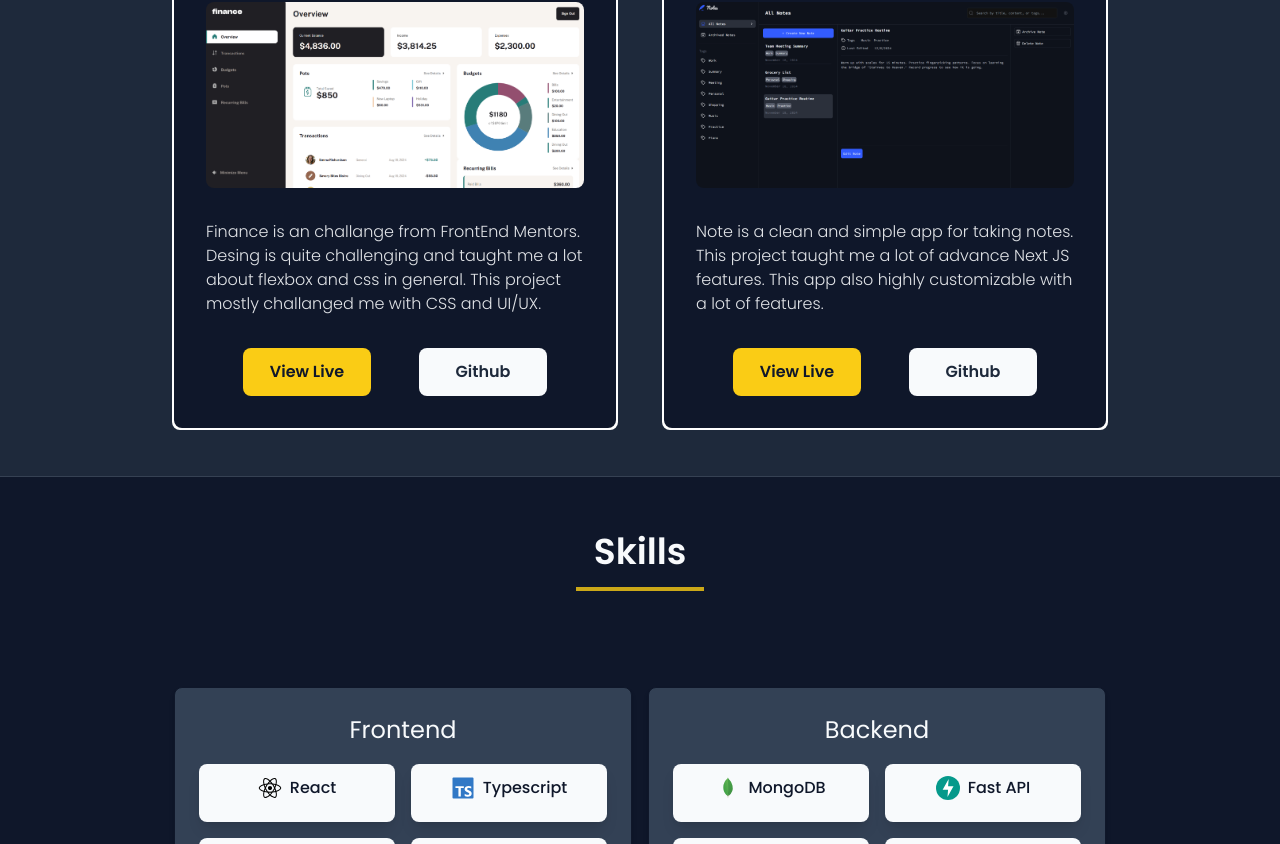
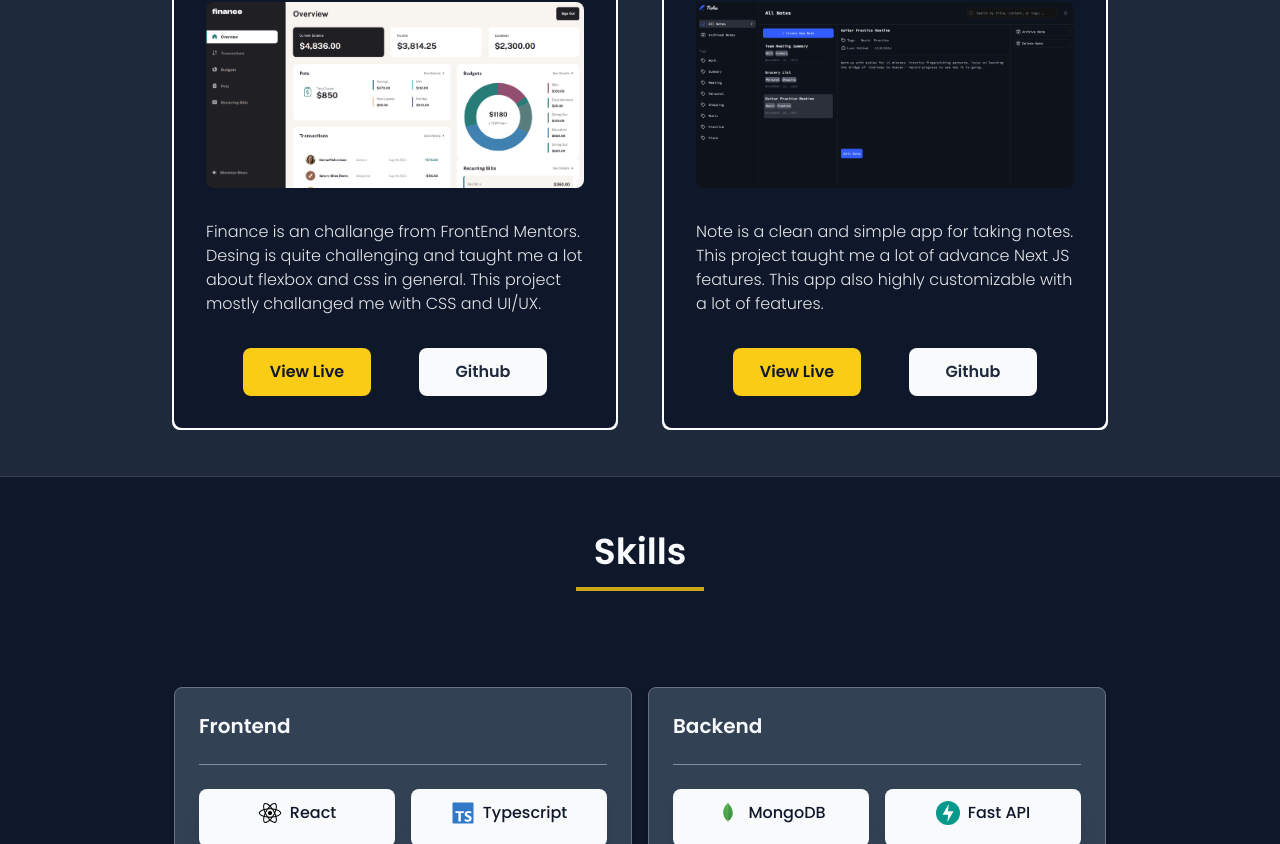
Before and after one commit to kaya70875/personal, a Next.js app: page / in a window 1280 px wide. Shown: the part 1956-2800 px from the top of the page. Built offline with nearby package versions, Linux system fonts and the light colour scheme.

Commit message:
refactor: update skillCard layout

```diff
--- a/src/components/SkillCategoryCard.tsx
+++ b/src/components/SkillCategoryCard.tsx
@@ -11,8 +11,9 @@ export default function SkillCategoryCard({ category }: SkillCategoryCard) {
   const currentCategory = SKILLS.filter((skill) => skill.category === category)
 
   return (
-    <div className='bg-white shadow-md dark:bg-dark-primary border h-full border-gray-300 dark:border-dark-bg p-6 flex flex-col gap-4 rounded-lg w-full max-w-lg'>
-      <h2 className='capitalize w-full text-center'>{category}</h2>
+    <div className='bg-white shadow-md dark:bg-dark-primary border h-full border-gray-300 dark:border-gray-500 p-6 flex flex-col gap-6 rounded-lg w-full max-w-lg'>
+      <h2 className='capitalize font-bold text-xl!'>{category}</h2>
+      <div className="line bg-gray-400" />
       <div className="skill-buttons grid grid-cols-2 gap-4">
         {currentCategory.map((skill, index) => (
           <SkillButton name={skill.name} icon={skill.icon} key={index} />
```
